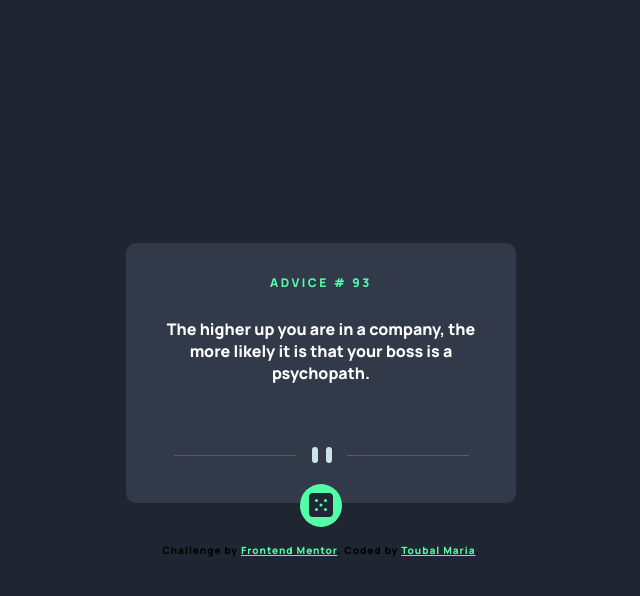
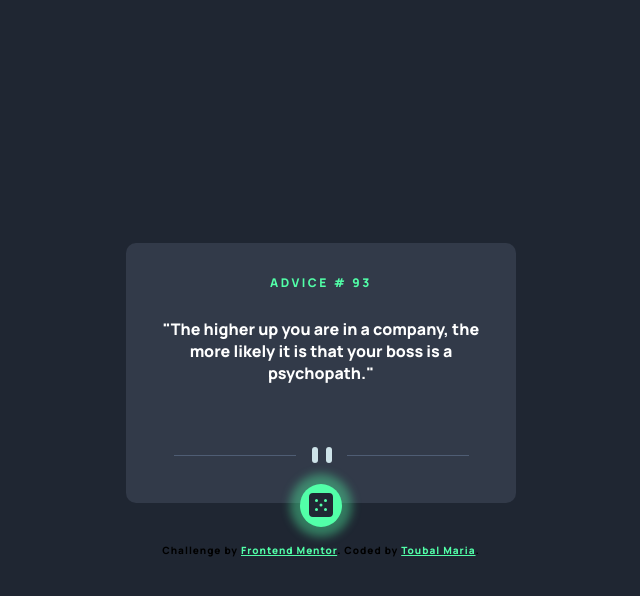
Before and after one commit to maaghia/advice-generator-app, a plain HTML site: page index.html in a window 1280 px wide. Both pictures are taken after a click on the button 640 px from the left and 505 px from the top of the page. Shown: the whole page, without its empty margins (319-959 px from the left). Drawn offline with Linux system fonts and the light colour scheme; no server answers.

Commit message:
completed

```diff
--- a/index.html
+++ b/index.html
@@ -12,7 +12,7 @@
 <body>
   <main>
     <div class="advice-id">Advice # <span id="advice-id">93</span></div>
-    <div class="advice" id="advice">The higher up you are in a company, the more likely it is that your boss is a psychopath.</div>
+    <div class="advice" id="advice">"The higher up you are in a company, the more likely it is that your boss is a psychopath."</div>
 
     <div class="line-mobile"> <img src="images\pattern-divider-mobile.svg" alt=""> </div>
     <div class="line-desktop"> <img src="images\pattern-divider-desktop.svg" alt=""> </div>
--- a/style.css
+++ b/style.css
@@ -57,6 +57,13 @@ button:hover{
     box-shadow: 0px 0px 10px 10px  rgb(82, 255, 168, 0.2);
     transition: all .5s ease-in-out;
 }
+button:focus{
+    box-shadow: 0px 0px 10px 10px  rgb(82, 255, 168, 0.4);
+    transition: all .5s ease-in-out;
+}
+button:visited{
+    box-shadow: none;
+}
 .footer{
     margin-top: 40px;
 }
```
